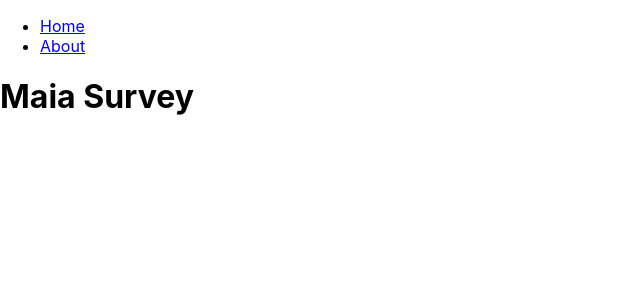
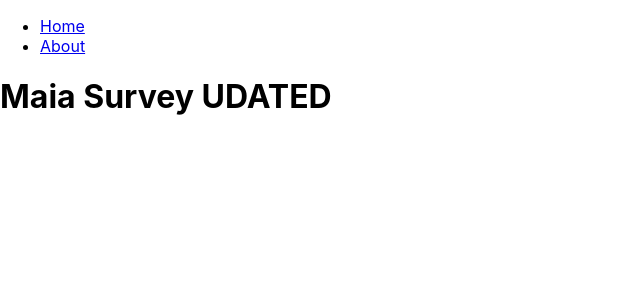
Before and after one commit to CSSLab/maia-survey, a React (Create React App) app: page / in a window 1280 px wide. Shown: the top 300 px of the page, without its empty margins (0-640 px from the left). Built offline with nearby package versions, Linux system fonts and the light colour scheme.

Commit message:
testing the CI

```diff
--- a/src/App.tsx
+++ b/src/App.tsx
@@ -18,7 +18,7 @@ function App() {
         </nav>
         <Switch>
           <Route path="/">
-            <h1>Maia Survey</h1>
+            <h1>Maia Survey UDATED</h1>
           </Route>
           <Route path="/about">
             <h1>About</h1>
```
